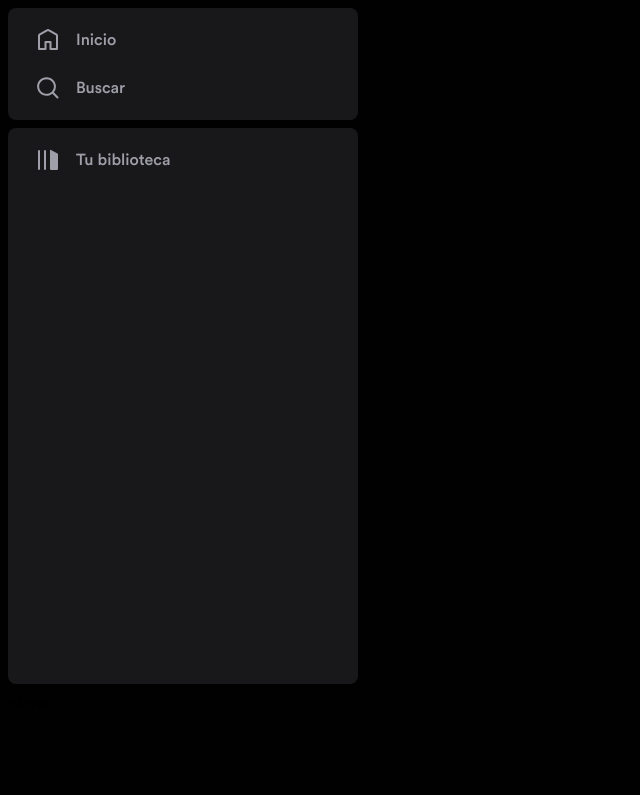
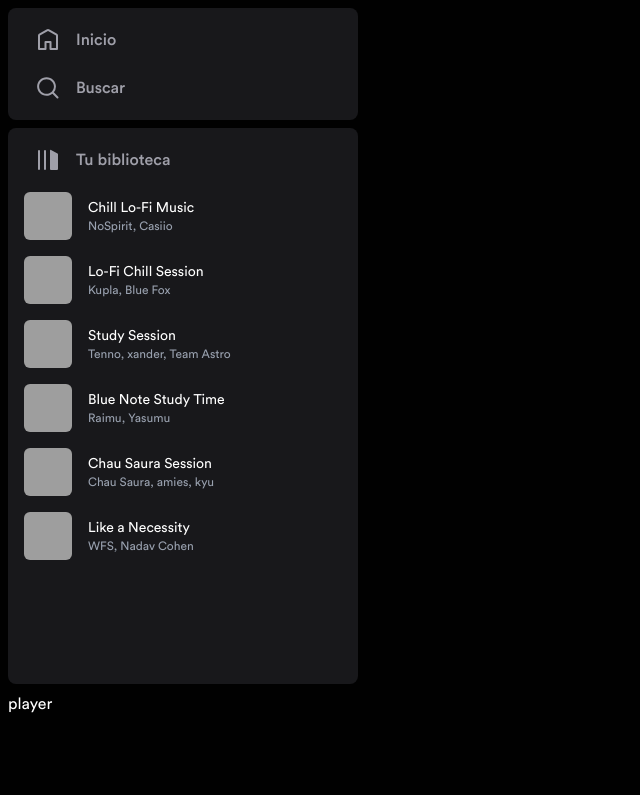
Before and after one commit to Jhosavia/Clon-Spotify, an Astro site: page / in a window 1280 px wide. Shown: the whole page, without its empty margins (0-640 px from the left). Built offline with nearby package versions, Linux system fonts and the light colour scheme; Astro itself is replaced by a stand-in of ours; grey boxes are pictures that could not be loaded.

Commit message:
Muestrario de canciones

```diff
--- a/src/components/AsideMenu.astro
+++ b/src/components/AsideMenu.astro
@@ -1,8 +1,10 @@
 ---
-import LibraryIcon from "../icons/Library.astro"
-import HomeIcon from "../icons/Home.astro"
-import SearchIcon from "../icons/Search.astro"
+import LibraryIcon from "@/icons/Library.astro"
+import HomeIcon from "@/icons/Home.astro"
+import SearchIcon from "@/icons/Search.astro"
 import SideMenuItem from "./SideMenuItem.astro"
+import SideMenuCard from "./SideMenuCard.astro"
+import {playlists}  from "@/lib/data"
 ---
 <nav class="flex flex-col flex-1 gap-2">
 <div class="bg-zinc-900 rounded-lg p-2">
@@ -23,6 +25,9 @@
         <LibraryIcon />
         Tu biblioteca
     </SideMenuItem>
+    {
+        playlists.map(playlist => <SideMenuCard playlist={playlist}/>)
+    }
 </ul>
 </div>
 </nav>
--- /dev/null
+++ b/src/components/SideMenuCard.astro
@@ -0,0 +1,35 @@
+---
+import type {Playlist} from "@/lib/data";
+interface Props {
+playlist: Playlist;
+}
+const {playlist} = Astro.props
+const {
+    id,
+    cover,
+    title,
+    artists,
+    color
+} = playlist
+const artistsString=artists.join(", ")
+---
+<a href={`/playlist/${id}`}
+class="playlist-item flex relative p-2 overflow-hidden items-center gap-4 rounded-md hover:bg-zinc-800"
+>
+<picture class="h-12 w-12 flex-none">
+    <img
+    src={cover}
+    alt={`Cover of ${title} by ${artistsString}`}
+    class="object-cover w-full h-full rounded-md"
+    />
+    </picture>
+    <div class="flex felx-auto flex-col truncate">
+        <h4 class="text-white text-sm">
+            {title}
+        </h4>
+    <span class="text-xs text-gray-400">
+        {artistsString}
+    </span>
+    </div>
+
+</a>
--- a/src/layouts/Layout.astro
+++ b/src/layouts/Layout.astro
@@ -35,6 +35,7 @@
 	html{
 		font-family: "CircularStd",system-ui,sans-serif;
 		background-color: #010101;
+		color: white;
 	}
 	@font-face {
         font-family: "CircularStd";
```
Also changed, not shown: tsconfig.json (+9 -0 lines).
